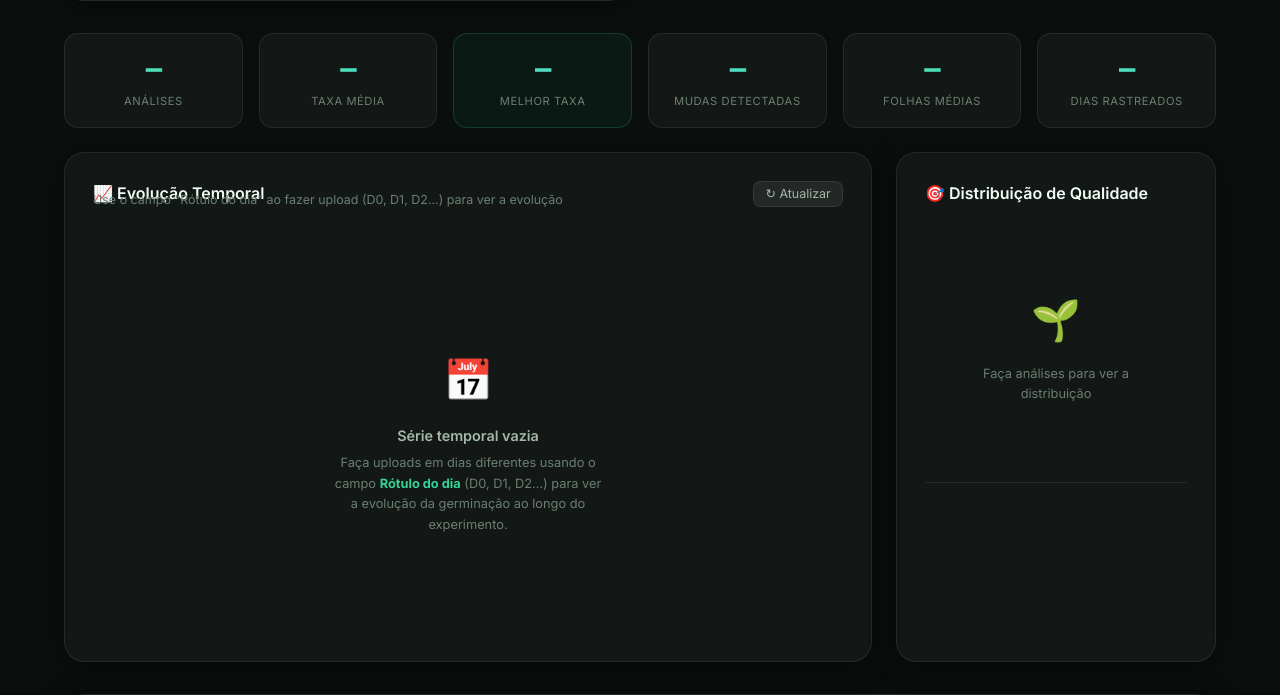
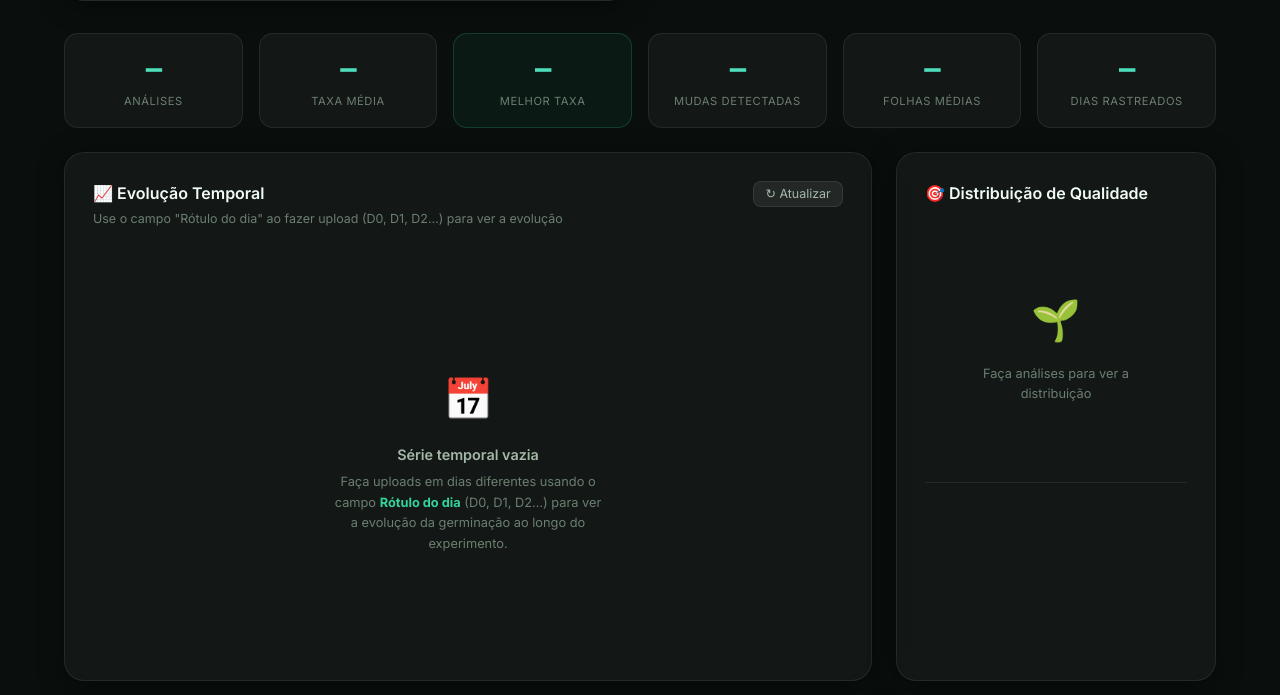
Before and after one commit to nikolasdehor/projetogerminacao, a Flask app: page / in a window 1280 px wide. Shown: the part 1102-1797 px from the top of the page. Run offline with Flask 3, Linux system fonts and the light colour scheme; data that the repository does not hold is empty.

Commit message:
style: ajusta espaçamento do subtítulo para não sobrepor o título

```diff
--- a/static/css/style.css
+++ b/static/css/style.css
@@ -54,7 +54,7 @@ button { cursor: pointer; font-family: inherit; }
 .card { background: var(--surface); border: 1px solid var(--border); border-radius: var(--radius-lg); padding: 1.75rem; backdrop-filter: blur(12px); box-shadow: var(--shadow); transition: border-color var(--t), box-shadow var(--t); }
 .card:hover { border-color: var(--border-h); box-shadow: var(--shadow), var(--glow); }
 .card-title { font-size: 1rem; font-weight: 600; margin-bottom: 1.25rem; }
-.card-sub { font-size: 0.78rem; color: var(--text-3); margin-top: -1rem; margin-bottom: 1.25rem; }
+.card-sub { font-size: 0.78rem; color: var(--text-3); margin-top: 0.2rem; margin-bottom: 1.25rem; }
 .card-header { display: flex; align-items: flex-start; justify-content: space-between; margin-bottom: 1.25rem; gap: 1rem; }
 .card-header .card-title { margin-bottom: 0; }
 
```
